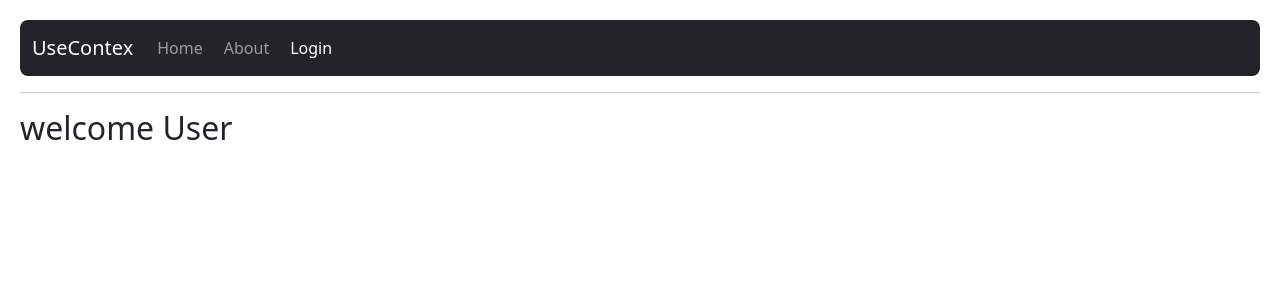
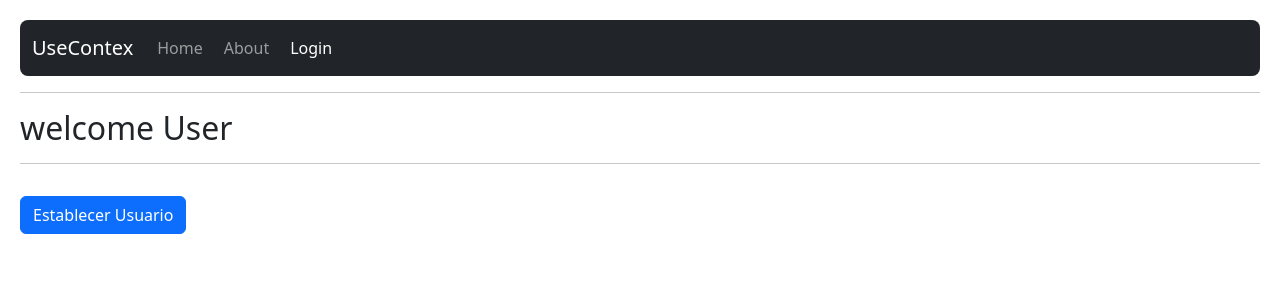
Before and after one commit to Devsaga12/01-Hook-App, a React (Vite) app: page /login in a window 1280 px wide. Shown: the top 300 px of the page. Built offline with nearby package versions, Linux system fonts and the light colour scheme.

Commit message:
Hook:context

```diff
--- a/src/09-UseContex/HomePage.jsx
+++ b/src/09-UseContex/HomePage.jsx
@@ -1,9 +1,21 @@
+import { useContext } from "react";
+import { UserContext } from "./context/UserContext"
 
 
 export const HomePage = () => {
+
+  const {user}= useContext(UserContext);
+
   return (
     <>
-        <h2>Home Page</h2>
+        <h2>Home Page <small>{user?.name}</small></h2>
+        <hr />
+
+        <pre>
+          {
+            JSON.stringify(user, null ,3)
+          }
+        </pre>
     </>
   )
 }
--- a/src/09-UseContex/LoginPage.jsx
+++ b/src/09-UseContex/LoginPage.jsx
@@ -1,9 +1,27 @@
+import { useContext } from "react"
+import { UserContext } from "./context/UserContext";
 
 
 export const LoginPage = () => {
+
+  const {user, setUser}=useContext(UserContext);
+
+
   return (
     <>
         <h2>welcome User</h2>
+        <hr />
+
+        <pre>
+          {JSON.stringify(user,null,3)}
+        </pre>
+
+        <button
+        className="btn btn-primary"
+        onClick={()=>setUser({id:123, name:'carlos', email:'@icloud.com'  })}
+        >
+          Establecer Usuario
+        </button>
     </>
   )
 }
--- /dev/null
+++ b/src/09-UseContex/context/UserContext.jsx
@@ -0,0 +1,6 @@
+import {createContext }from 'react'
+
+
+
+// createContext( valor que se va exponer  otros componentes que quieran tomar informacion de exte context)
+export const UserContext =createContext();
--- /dev/null
+++ b/src/09-UseContex/context/UserProvider.jsx
@@ -0,0 +1,18 @@
+import { useState } from "react"
+import { UserContext } from "./UserContext"
+
+// const user ={
+//     name: 'John Doe',
+//     age: 30,
+//     email:'@icloud.com'
+// }
+export const UserProvider = ( { children } ) => {
+
+    const [user, setUser] = useState()
+    return (
+        // <UserContext.Provider value={{ hola: 'mundo', user: user}} >
+        <UserContext.Provider value={{user , setUser }} >
+        {children}
+    </UserContext.Provider>
+  )
+}
```
Also changed, not shown: src/09-UseContex/MainApp.jsx (+5 -2 lines).
